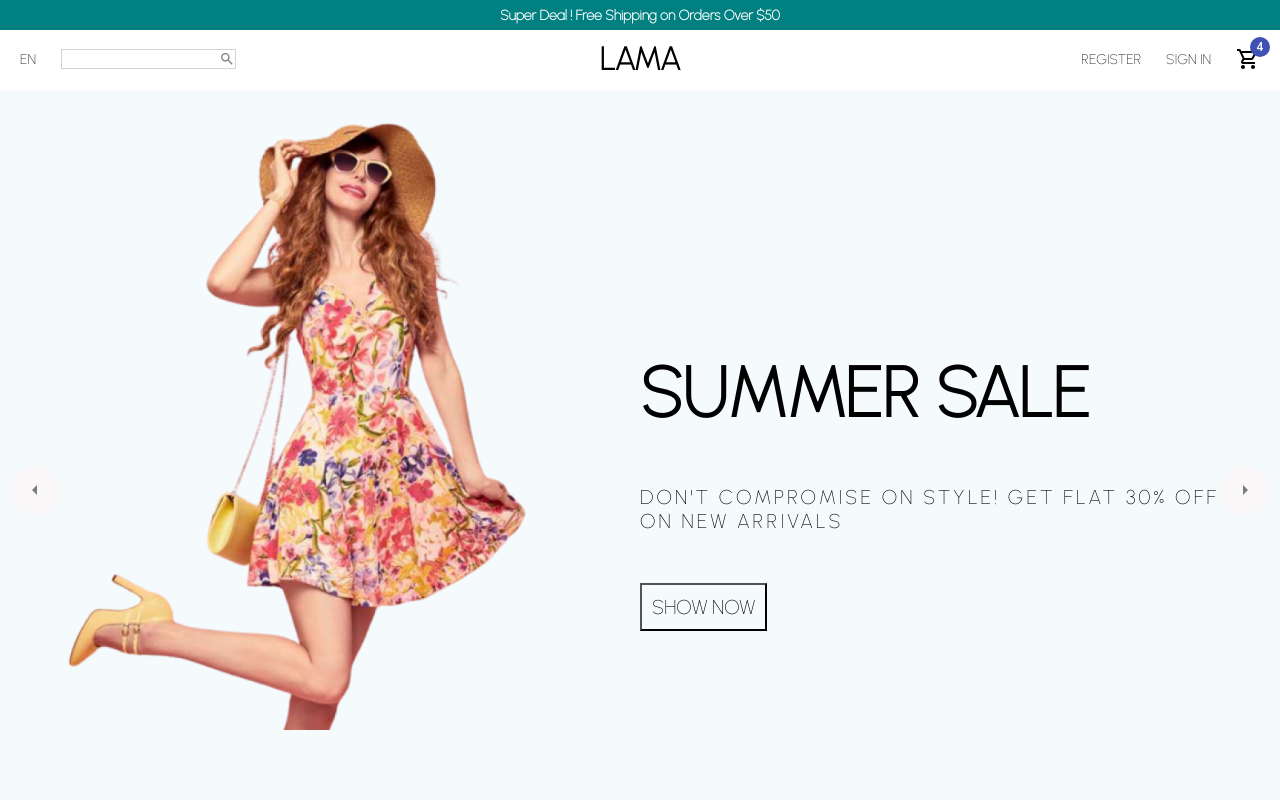
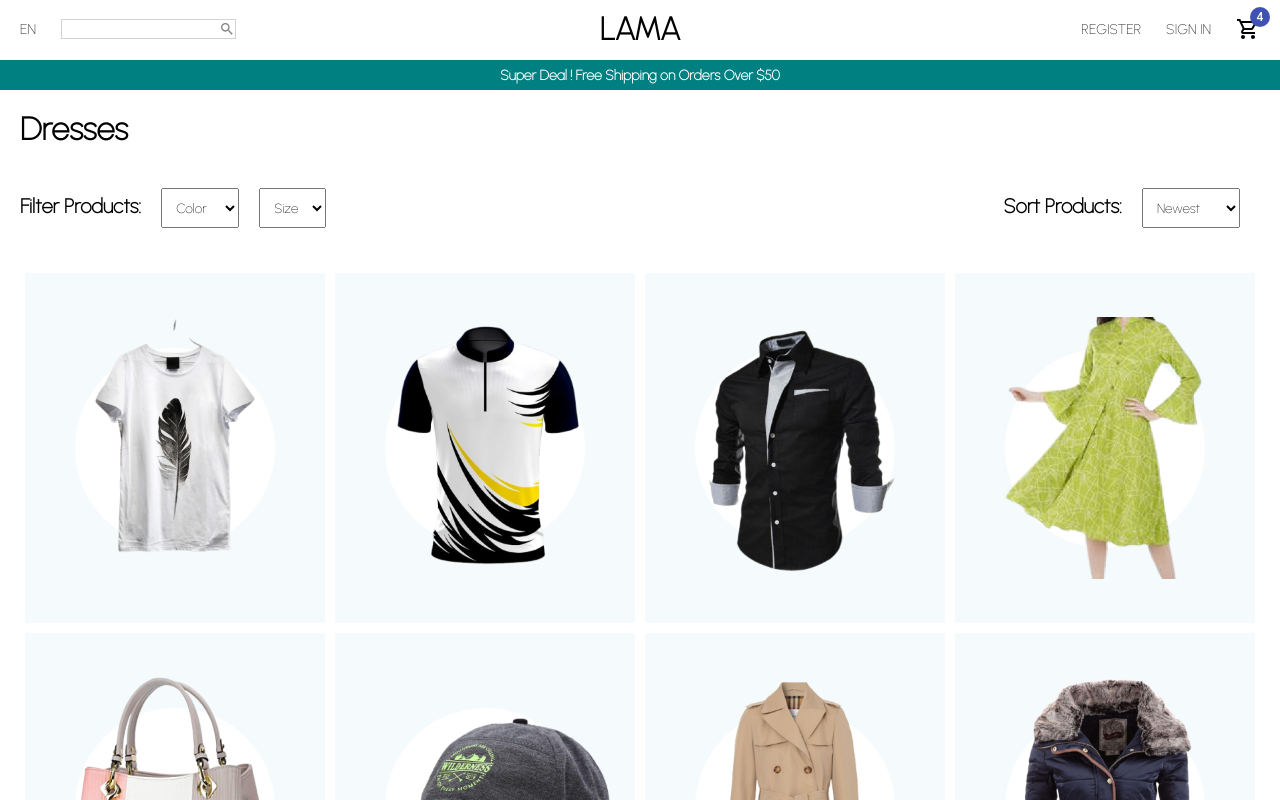
Before and after one commit to Kunal-Vijay/E-commerce-site, a React (Create React App) app: page /products in a window 1280 px wide. Shown: the top 800 px of the page. Built offline with nearby package versions, Linux system fonts and the light colour scheme.

Commit message:
ProductList page

```diff
--- a/src/App.jsx
+++ b/src/App.jsx
@@ -1,10 +1,11 @@
 import './App.css';
-import Home from './pages/Home.jsx';
+// import Home from './pages/Home.jsx';
+import ProductList from './pages/ProductList';
 
 function App() {
   return (
     <div className="App">
-      <Home/>
+      <ProductList/>
     </div>
   );
 }
--- /dev/null
+++ b/src/pages/ProductList.jsx
@@ -0,0 +1,79 @@
+import React from "react";
+import styled from "styled-components";
+import Navbar from "../components/Navbar";
+import Announcement from "../components/Announcement";
+import Products from "../components/Products";
+import Newsletter from "../components/Newsletter";
+import Footer from "../components/Footer";
+
+const Container = styled.div``;
+const Title = styled.h1`
+  margin: 20px;
+`;
+const FilterContainer = styled.div`
+  display: flex;
+  justify-content: space-between;
+`;
+const Filter = styled.div`
+  margin: 20px;
+`;
+const FilterText = styled.span`
+  font-size: 20px;
+  font-weight: 600;
+  margin-right: 20px;
+`;
+const Select = styled.select`
+  padding: 10px;
+  margin-right: 20px;
+`;
+const Option = styled.option``;
+
+const ProductList = () => {
+  return (
+    <Container>
+      <Navbar />
+      <Announcement />
+      <Title>Dresses</Title>
+      <FilterContainer>
+        <Filter>
+          <FilterText>Filter Products:</FilterText>
+          <Select>
+            <Option disabled selected>
+              Color
+            </Option>
+            <Option>White</Option>
+            <Option>Black</Option>
+            <Option>Red</Option>
+            <Option>Blue</Option>
+            <Option>Yellow</Option>
+            <Option>Green</Option>
+          </Select>
+          <Select>
+            <Option disabled selected>
+              Size
+            </Option>
+            <Option>XXL</Option>
+            <Option>XL</Option>
+            <Option>L</Option>
+            <Option>M</Option>
+            <Option>S</Option>
+            <Option>XS</Option>
+          </Select>
+        </Filter>
+        <Filter>
+          <FilterText>Sort Products:</FilterText>
+          <Select>
+            <Option selected>Newest</Option>
+            <Option>Price(asc)</Option>
+            <Option>Price(dsc)</Option>
+          </Select>
+        </Filter>
+      </FilterContainer>
+      <Products />
+      <Newsletter />
+      <Footer />
+    </Container>
+  );
+};
+
+export default ProductList;
```
